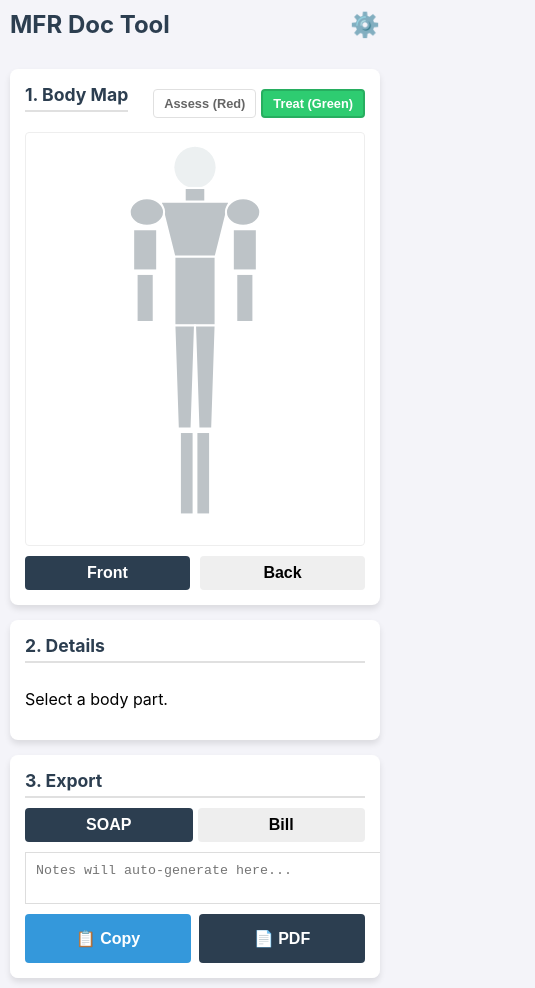
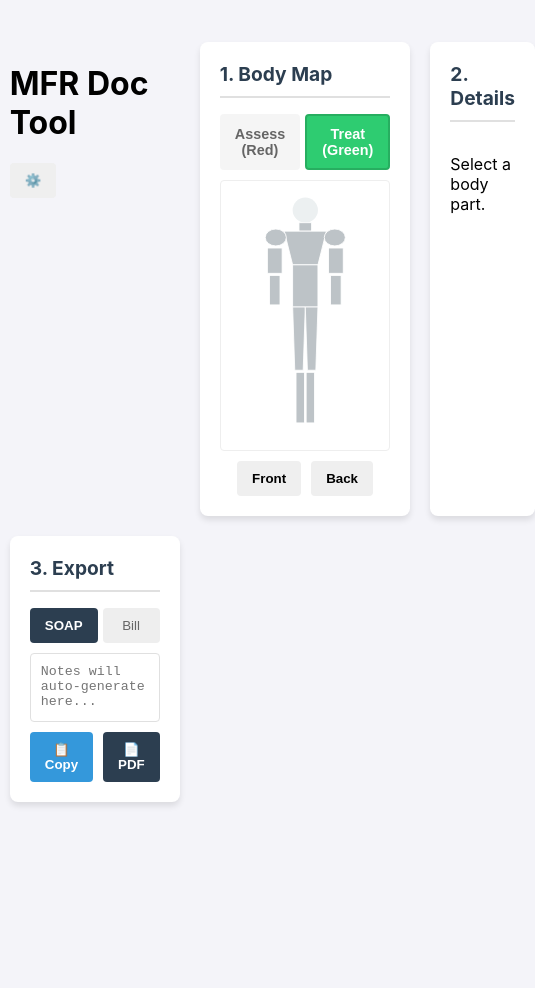
Before and after one commit to justinp1982/MFR, a plain HTML site: page index.html in a window 390 px wide. Shown: the whole page, 535 px wide, since content can reach past the window. After the commit the page ends 844 px from the top, so only its background shows below. Drawn offline with nearby package versions, Linux system fonts and the light colour scheme.

Commit message:
Update styles.css
Reset back to last known semi-functional state

```diff
--- a/styles.css
+++ b/styles.css
@@ -2,23 +2,20 @@
     --bg-color: #f4f4f9;
     --panel-bg: #ffffff;
     --primary: #2c3e50;
-    --accent: #3498db;
-    --pain: #e74c3c;
-    --treated: #2ecc71;
+    --accent: #3498db;     /* Treatment Blue/Green */
+    --pain: #e74c3c;       /* Pain Red */
+    --treated: #2ecc71;    /* Treated Green */
     --border: #e0e0e0;
 }
 
 body {
-    font-family: -apple-system, BlinkMacSystemFont, "Segoe UI", Roboto, sans-serif;
+    font-family: -apple-system, BlinkMacSystemFont, "Segoe UI", Roboto, Helvetica, Arial, sans-serif;
     background-color: var(--bg-color);
     margin: 0;
     height: 100vh;
-    overflow: hidden; /* Desktop: Prevent scroll */
-}
-
-/* Header */
-.app-header {
-    display: none; /* Desktop: Hidden */
+    display: flex;
+    justify-content: center;
+    align-items: center;
 }
 
 .container {
@@ -26,24 +23,20 @@ body {
     grid-template-columns: 1fr 1.2fr 1fr;
     gap: 20px;
     width: 95%;
-    height: 95vh;
-    padding-top: 2.5vh;
-    margin: 0 auto;
+    height: 90vh;
 }
 
 section {
     background: var(--panel-bg);
     border-radius: 8px;
-    padding: 15px;
+    padding: 20px;
     box-shadow: 0 4px 6px rgba(0,0,0,0.1);
     display: flex;
     flex-direction: column;
-    overflow-y: auto;
 }
 
-h2 { font-size: 1.1rem; color: var(--primary); margin: 0 0 10px 0; border-bottom: 2px solid var(--border); padding-bottom: 5px;}
+h2 { font-size: 1.2rem; color: var(--primary); margin-top: 0; border-bottom: 2px solid var(--border); padding-bottom: 10px;}
 
-/* SVG Container */
 #svg-container {
     flex-grow: 1;
     background: #ffffff;
@@ -53,88 +46,97 @@ h2 { font-size: 1.1rem; color: var(--primary); margin: 0 0 10px 0; border-bottom
     border-radius: 4px;
     margin-bottom: 10px;
     border: 1px solid #eee;
-    min-height: 300px;
-    position: relative;
 }
 
-svg {
-    max-height: 100%;
-    width: 100%;
+/* --- Mode Controls --- */
+.mode-controls {
+    display: flex;
+    gap: 5px;
+    margin-bottom: 10px;
+}
+.mode-btn {
+    flex: 1;
+    font-size: 0.9rem;
+    opacity: 0.6;
+}
+.mode-btn.active {
+    opacity: 1;
+    border: 2px solid var(--primary);
+}
+#btn-mode-assess.active { background-color: var(--pain); color: white; border-color: #c0392b; }
+#btn-mode-treat.active { background-color: var(--treated); color: white; border-color: #27ae60; }
+
+
+/* --- SVG Interactive Styles --- */
+.muscle-zone {
+    fill: #bdc3c7;
+    stroke: #ffffff;
+    stroke-width: 2px;
+    transition: all 0.2s ease;
+    cursor: pointer;
 }
 
-/* Controls */
-.panel-header {
+.muscle-zone:hover {
+    fill: #95a5a6;
+    transform: scale(1.01);
+}
+
+/* Pain State (Red) */
+.muscle-zone.pain {
+    fill: var(--pain);
+}
+
+/* Treated State (Green) - Defined Last to Override Pain visually */
+.muscle-zone.treated {
+    fill: var(--treated);
+    stroke: #27ae60;
+}
+
+/* --- Output Panel & Tabs --- */
+.output-tabs { display: flex; gap: 5px; margin-bottom: 10px; }
+.tab { flex: 1; background: #eee; color: #666; font-weight: normal; }
+.tab.active { background: var(--primary); color: white; font-weight: bold; }
+
+#soap-preview {
+    flex-grow: 1;
+    width: 100%;
+    border: 1px solid var(--border);
+    border-radius: 4px;
+    resize: none;
+    font-family: monospace;
+    padding: 10px;
+    box-sizing: border-box;
+}
+
+/* Billing Table */
+#billing-table {
+    width: 100%;
+    border-collapse: collapse;
+    margin-top: 10px;
+}
+#billing-table th, #billing-table td {
+    border: 1px solid #ddd;
+    padding: 8px;
+    text-align: left;
+    font-size: 0.9rem;
+}
+#billing-table th { background-color: #f2f2f2; }
+
+.action-buttons {
+    margin-top: 10px;
     display: flex;
-    justify-content: space-between;
-    align-items: center;
-    margin-bottom: 10px;
+    gap: 10px;
 }
-.mode-controls { display: flex; gap: 5px; }
-.mode-btn { font-size: 0.8rem; padding: 5px 10px; opacity: 0.6; cursor: pointer; border: 1px solid #ccc; border-radius: 4px; background: white;}
-.mode-btn.active { opacity: 1; font-weight: bold; border: 2px solid #333; color: white; }
-#btn-mode-assess.active { background-color: var(--pain); border-color: #c0392b; }
-#btn-mode-treat.active { background-color: var(--treated); border-color: #27ae60; }
 
-.view-controls { display: flex; gap: 10px; }
-.view-controls button { flex: 1; padding: 8px; }
-.active-view { background: var(--primary); color: white; }
+button {
+    padding: 10px 15px;
+    border: none;
+    border-radius: 4px;
+    cursor: pointer;
+    font-weight: bold;
+}
 
-/* SVG Interaction */
-.muscle-zone { fill: #bdc3c7; stroke: #fff; stroke-width: 2px; transition: all 0.2s; cursor: pointer; }
-.muscle-zone:hover { fill: #95a5a6; transform: scale(1.01); }
-.muscle-zone.pain { fill: var(--pain); }
-.muscle-zone.treated { fill: var(--treated); stroke: #27ae60; }
-
-/* Output & Inputs */
-.output-tabs { display: flex; gap: 5px; margin-bottom: 10px; }
-.tab { flex: 1; padding: 8px; border: none; cursor: pointer; background: #eee; }
-.tab.active { background: var(--primary); color: white; }
-
-#soap-preview { flex-grow: 1; width: 100%; border: 1px solid #ddd; padding: 10px; resize: none; font-family: monospace; }
-#billing-table { width: 100%; border-collapse: collapse; }
-#billing-table th, #billing-table td { border: 1px solid #ddd; padding: 5px; font-size: 0.9rem; text-align: left; }
-
-.grid-btns { display: grid; grid-template-columns: 1fr 1fr; gap: 8px; margin-top: 10px; }
-button { padding: 10px; border: none; border-radius: 4px; cursor: pointer; font-weight: bold; }
-.primary-btn { background: var(--accent); color: white; }
-.secondary-btn { background: var(--primary); color: white; }
-.danger-btn { background: #c0392b; color: white; }
-.icon-btn { background: none; color: #333; font-size: 1.5rem; padding: 0; }
-
+.primary-btn { background-color: var(--accent); color: white; flex-grow: 1;}
+.secondary-btn { background-color: var(--primary); color: white; }
+.view-controls { display: flex; gap: 10px; justify-content: center; }
 .hidden { display: none !important; }
-
-/* Modal */
-.modal { position: fixed; z-index: 1000; left: 0; top: 0; width: 100%; height: 100%; background-color: rgba(0,0,0,0.5); display: flex; justify-content: center; align-items: center; }
-.modal-content { background: white; padding: 20px; border-radius: 8px; width: 300px; max-width: 90%; box-shadow: 0 10px 25px rgba(0,0,0,0.5); }
-.modal-header { display: flex; justify-content: space-between; align-items: center; margin-bottom: 15px; }
-.close-btn { background: none; color: #333; font-size: 1.5rem; padding: 0; }
-.setting-input { width: 100%; padding: 8px; margin: 5px 0 15px 0; border: 1px solid #ddd; border-radius: 4px; box-sizing: border-box; }
-
-/* --- MOBILE ERGONOMICS --- */
-@media (max-width: 768px) {
-    body { height: auto; overflow: auto; padding: 10px; }
-
-    .app-header { display: flex; justify-content: space-between; align-items: center; margin-bottom: 15px; }
-    h1 { margin: 0; font-size: 1.5rem; color: var(--primary); }
-
-    .container {
-        display: flex;
-        flex-direction: column;
-        height: auto;
-        gap: 15px;
-        width: 100%;
-        padding: 0;
-    }
-
-    #body-map-panel {
-        height: 60vh; /* Takes up 60% of screen height */
-        order: 1;
-    }
-
-    #input-panel { order: 2; }
-    #output-panel { order: 3; }
-
-    /* Touch Targets */
-    .muscle-zone { stroke-width: 3px; }
-    button { padding: 15px; font-size: 1rem; }
-}
```
